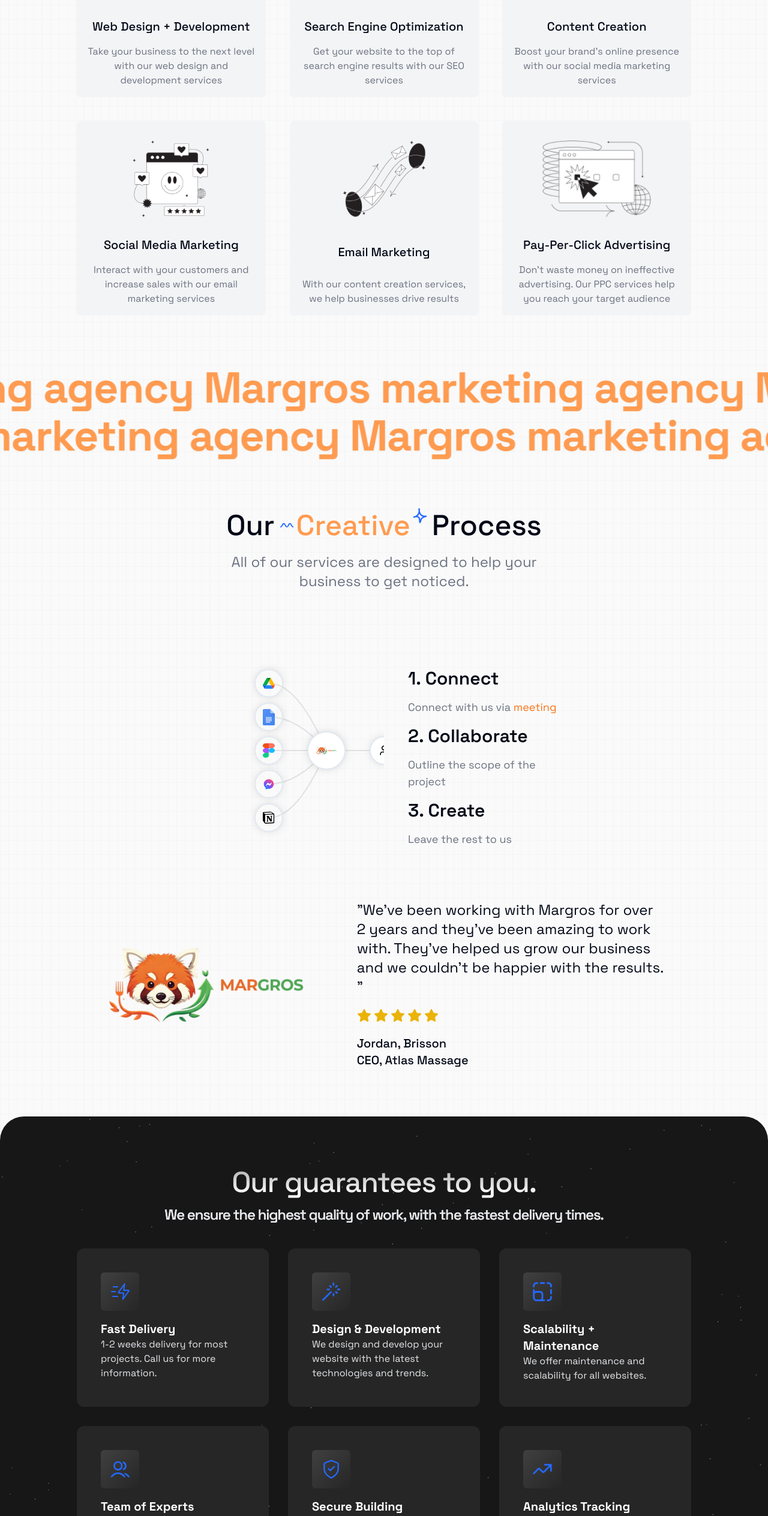
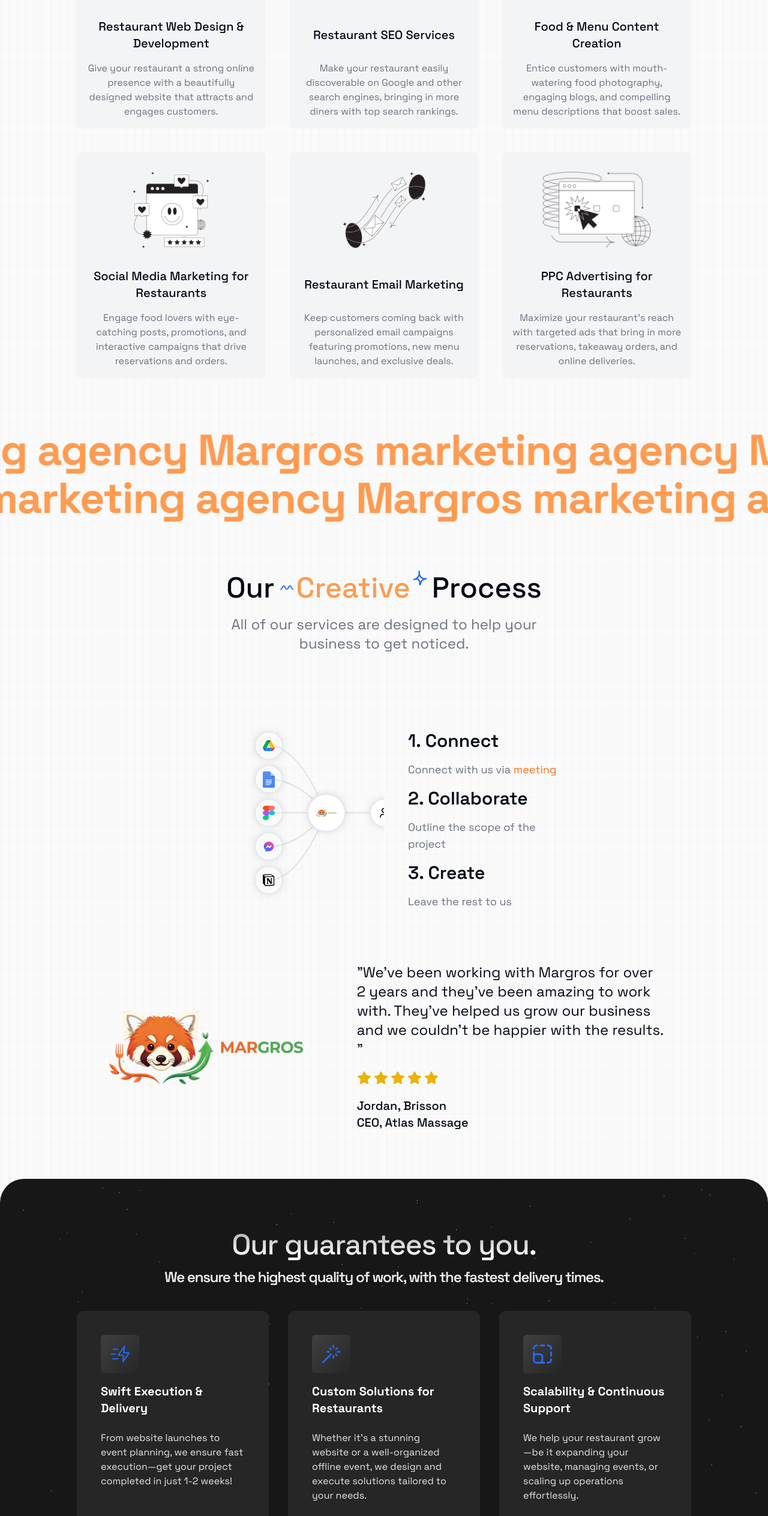
Before and after one commit to Margroms/portfolio, a Next.js app: page / in a window 1280 px wide. Shown: the part 1312-3839 px from the top of the page at 60% size. Built offline with nearby package versions, Linux system fonts and the light colour scheme.

Commit message:
update 0.4

```diff
--- a/app/layout.tsx
+++ b/app/layout.tsx
@@ -11,7 +11,7 @@
   openGraph: {
     images: [
       {
-        url: 'https://www.google.com/maps/uv?viewerState=lb&pb=!1s0x11ae81c94242f451:0x2a6b0cac40414137!5sGlobstand+technologies&imagekey=!1e10!2sAF1QipPrTTNGxsOszQTXFD3b68e40o0V_LiVsTWwh-H6&cr=rp_35',
+        url: '/logo/logo.png',
         width: 1200,
         height: 630,
         alt: 'Margros Logo',
--- a/app/meeting/page.tsx
+++ b/app/meeting/page.tsx
@@ -34,22 +34,35 @@
           </p>
 
           {[
-                {
-                  title: "Development + Design",
-                  description:
-                    "Turn your ideas into reality with our development and design services.",
-                },
+                  {
+                    title: "Custom Website & App Development",
+                    description: "Build a stunning online presence for your restaurant with our custom web and app development services.",
+                  },
+                  {
+                    title: "Free Business Consultation",
+                    description: "Get expert advice on how to attract more customers and boost your restaurant’s online visibility.",
+                  },
+                  {
+                    title: "24/7 Technical Support",
+                    description: "Ensure your restaurant's website and app run smoothly with our round-the-clock technical support.",
+                  },
+                  {
+                    title: "Restaurant Branding & Design",
+                    description: "Create a unique brand identity with our professional design services, from logos to menus and websites.",
+                  },
+            {
+                    title: "Social Media Marketing for Restaurants",
+                    description: "Engage with food lovers and increase footfall with our restaurant-focused social media marketing services.",
+                  },
+                  {
+                    title: "Restaurant Analytics & Insights",
+                    description: "Get valuable insights on customer behavior, sales trends, and online performance to optimize your business.",
+                  },
+                  {
+                    title: "Affordable & Scalable Solutions",
+                    description: "Our cost-effective solutions grow with your restaurant, whether you're a small café or a multi-location chain.",
+                  },
 
-                {
-                  title: "Free Consultation",
-                  description:
-                    "Get expert advice on how to improve your business and increase your online presence.",
-                },
-                {
-                  title: "Technical Support",
-                  description:
-                    "Get technical support for your website or application.",
-                },
               ].map((item, index) => (
                 <motion.div
                   key={index}
--- a/app/page.tsx
+++ b/app/page.tsx
@@ -21,39 +21,39 @@
 const services = [
   {
     icon: "/images/s_6.png",
-    title: "Web Design + Development",
+    title: "Restaurant Web Design & Development",
     description:
-      "Take your business to the next level with our web design and development services",
+      "Give your restaurant a strong online presence with a beautifully designed website that attracts and engages customers.",
   },
   {
     icon: "/images/s_1.png",
-    title: "Search Engine Optimization",
+    title: "Restaurant SEO Services",
     description:
-      "Get your website to the top of search engine results with our SEO services",
+      "Make your restaurant easily discoverable on Google and other search engines, bringing in more diners with top search rankings.",
   },
   {
     icon: "/images/s_5.png",
-    title: "Content Creation",
+    title: "Food & Menu Content Creation",
     description:
-      "Boost your brand's online presence with our social media marketing services",
+      "Entice customers with mouth-watering food photography, engaging blogs, and compelling menu descriptions that boost sales.",
   },
   {
     icon: "/images/s_3.png",
-    title: "Social Media Marketing",
+    title: "Social Media Marketing for Restaurants",
     description:
-      "Interact with your customers and increase sales with our email marketing services",
+      "Engage food lovers with eye-catching posts, promotions, and interactive campaigns that drive reservations and orders.",
   },
   {
     icon: "/images/s_4.png",
-    title: "Email Marketing",
+    title: "Restaurant Email Marketing",
     description:
-      "With our content creation services, we help businesses drive results",
+      "Keep customers coming back with personalized email campaigns featuring promotions, new menu launches, and exclusive deals.",
   },
   {
     icon: "/images/s_2.png",
-    title: "Pay-Per-Click Advertising",
+    title: "PPC Advertising for Restaurants",
     description:
-      "Don't waste money on ineffective advertising. Our PPC services help you reach your target audience",
+      "Maximize your restaurant’s reach with targeted ads that bring in more reservations, takeaway orders, and online deliveries.",
   },
 ];
 
@@ -404,15 +404,13 @@
           </h1>
           <p className="text-left  text-xl  text-gray-500">+91 9663377473</p>
           <p className="text-left  text-xl  text-gray-500">
-            admin@Margrossoftware.ca
+            margrosmarketing@gmail.com
           </p>
         </div>
 
         <div className="flex md:justify-center gap-x-4 mt-10">
           © 2025 Margros. All Rights Reserved.
-          <Link href="/" className="text-blue-500">
-            Privacy Policy
-          </Link>
+
         </div>
       </footer>
     </div>
--- a/components/demos/shooting-stars-demo.tsx
+++ b/components/demos/shooting-stars-demo.tsx
@@ -6,53 +6,57 @@
 const features = [
   {
     icon: "/icons/fast.svg",
-    title: "Fast Delivery",
+    title: "Swift Execution & Delivery",
     description:
-      "1-2 weeks delivery for most projects. Call us for more information.",
+      "From website launches to event planning, we ensure fast execution—get your project completed in just 1-2 weeks!",
   },
   {
     icon: "/icons/design.svg",
-    title: "Design & Development",
+    title: "Custom Solutions for Restaurants",
     description:
-      "We design and develop your website with the latest technologies and trends.",
+      "Whether it's a stunning website or a well-organized offline event, we design and execute solutions tailored to your needs.",
   },
   {
     icon: "/icons/scalable.svg",
-    title: "Scalability + Maintenance ",
-    description: "We offer maintenance and scalability for all websites.",
+    title: "Scalability & Continuous Support",
+    description:
+      "We help your restaurant grow—be it expanding your website, managing events, or scaling up operations effortlessly.",
   },
   {
     icon: "/icons/team.svg",
-    title: "Team of Experts",
-    description: "A team of experts ready to help you, at all times.",
+    title: "Dedicated Expert Team",
+    description:
+      "A skilled team specializing in digital and on-ground solutions to enhance your restaurant’s success.",
   },
   {
     icon: "/icons/safe.svg",
-    title: "Secure Building",
+    title: "Secure & Reliable Operations",
     description:
-      "Safe and secure building practices. To ensure your data is safe.",
+      "We ensure safe online transactions, data security, and smooth event execution with no hassles.",
   },
   {
     icon: "/icons/analytics.svg",
-    title: "Analytics Tracking",
-    description: "Track your progress with our built in analytics",
+    title: "Data-Driven Decision Making",
+    description:
+      "Gain insights into website traffic, customer engagement, and event performance with real-time analytics.",
   },
-
   {
     icon: "/icons/flexible.svg",
-    title: "Dynamic Websites",
-    description: "We build dynamic solutions that are easy to manage.",
+    title: "Adaptable & Innovative Services",
+    description:
+      "Whether online or offline, we create flexible solutions that fit your restaurant’s unique challenges and goals.",
   },
   {
     icon: "/icons/support.svg",
-    title: "24/7 Support",
+    title: "24/7 Assistance & Problem-Solving",
     description:
-      "We offer 24/7 support for all our clients. Call us for more information.",
+      "From website issues to last-minute event troubleshooting, our support team is available round the clock.",
   },
   {
     icon: "/icons/money.svg",
-    title: "Affordable Pricing",
-    description: "Affordable pricing for all our clients.",
+    title: "Budget-Friendly, High-Quality Services",
+    description:
+      "We deliver premium services—websites, marketing, and event management—at affordable rates.",
   },
 ];
 
@@ -82,17 +86,18 @@
                     font-medium text-slate-400 transition-colors focus:outline-none focus:ring-2 focus:ring-slate-400 focus:ring-offset-2 focus:ring-offset-slate-50"
             >
               <Image
-                src={feature.icon}
-                width={10000}
-                height={10000}
-                alt="icon"
-                className="w-8 h-8"
-              />
+  src={feature.icon}
+  width={10000}
+  height={10000}
+  alt="icon"
+  className="w-8 h-8 fill-current text-orange-500"
+/>
             </button>
 
             <h3 className="text-xl font-bold mt-4 text-white">
               {feature.title}
             </h3>
+            <br/>
             <p className=" text-gray-200">{feature.description}</p>
           </div>
         ))}
--- a/components/footer.tsx
+++ b/components/footer.tsx
@@ -16,15 +16,12 @@
         </h1>
         <p className="text-left  text-xl  text-gray-500">519-319-1562</p>
         <p className="text-left  text-xl  text-gray-500">
-          admin@Margrossoftware.ca
+          margrosmarketing@gmail.com
         </p>
       </div>
 
       <div className="flex md:justify-center gap-x-4 mt-10">
         © 2024 Margros. All Rights Reserved.
-        <Link href="/" className="text-blue-500">
-          Privacy Policy
-        </Link>
       </div>
     </footer>
   );
```
Also changed, not shown: public/logo/web_logo.PNG (added).
